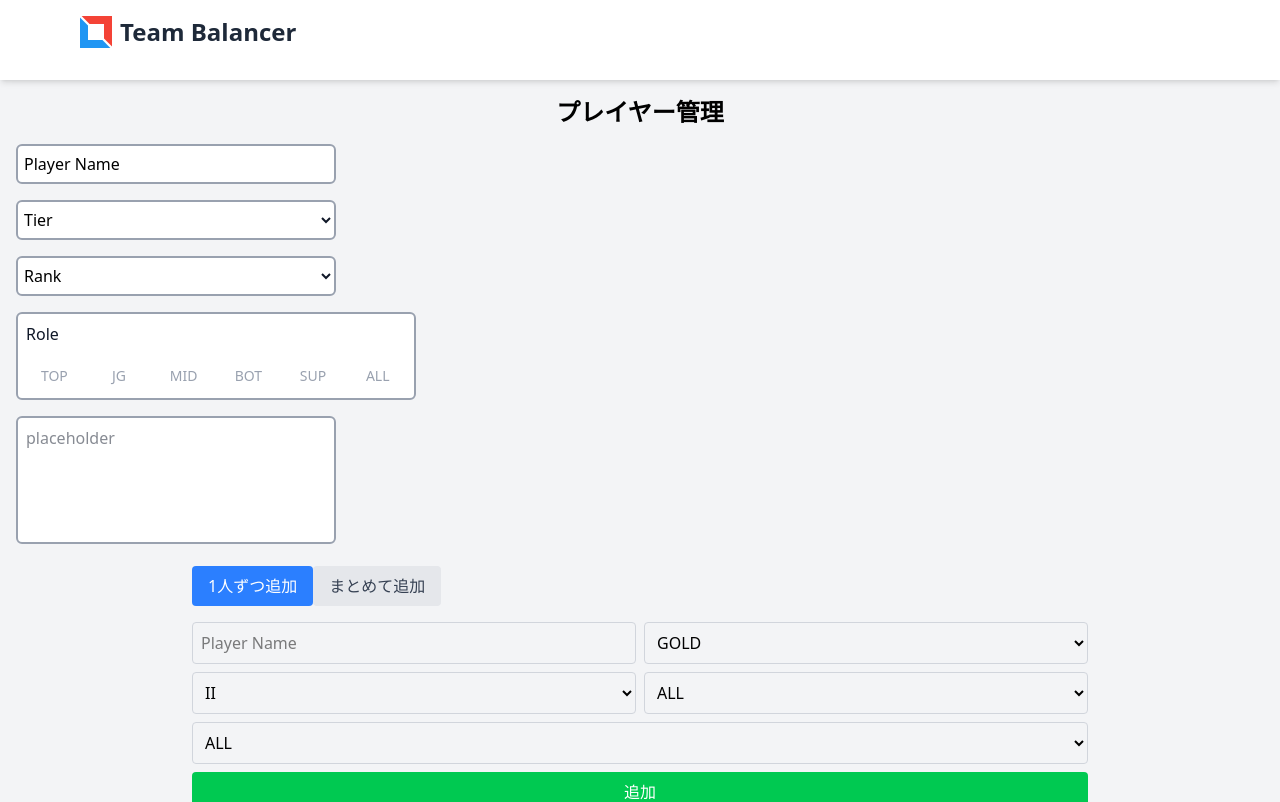
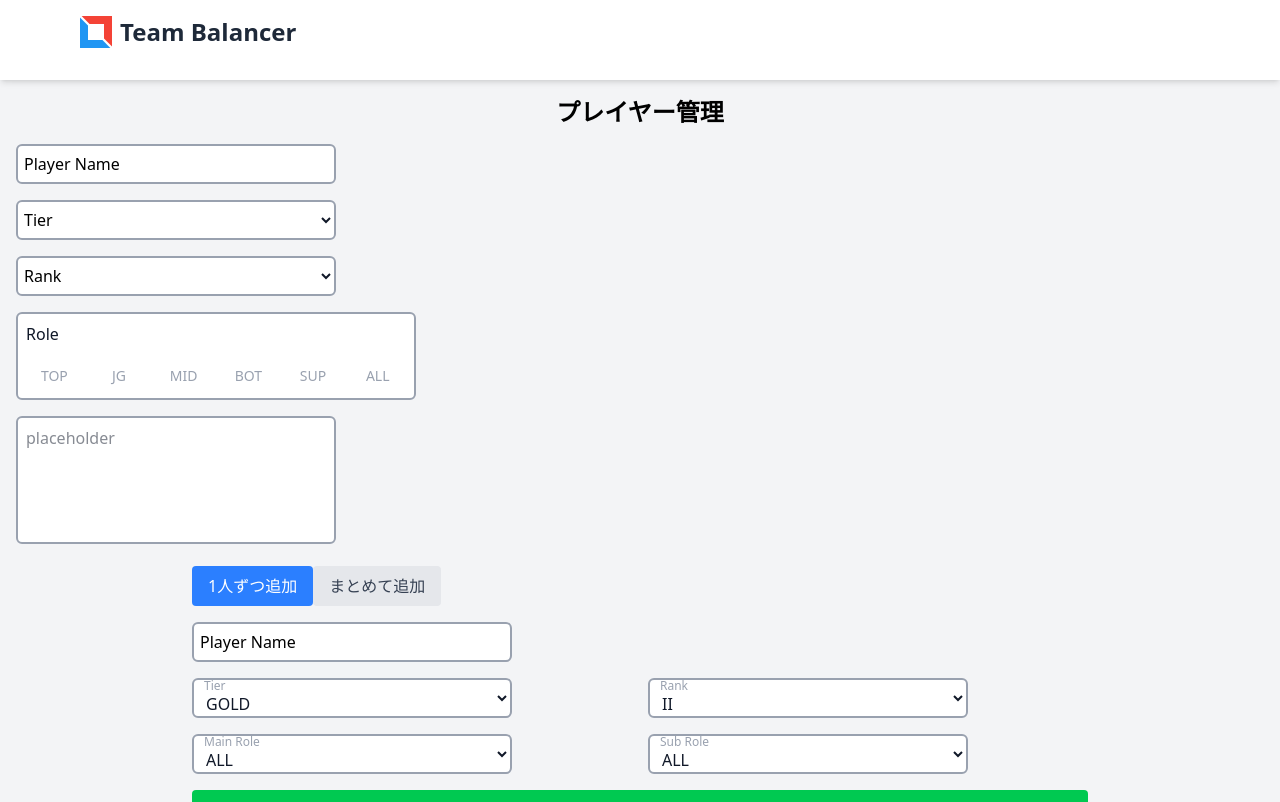
Before and after one commit to karasu354/team-balancer, a Next.js app: page / in a window 1280 px wide. Shown: the top 802 px of the page. Built offline with nearby package versions, Linux system fonts and the light colour scheme.

Commit message:
init: automation player input form

```diff
--- /dev/null
+++ b/components/Form/SinglePlayerInputForm.tsx
@@ -0,0 +1,97 @@
+import React from 'react'
+
+import { rankEnum, tierEnum } from '../../utils/rank'
+import { roleEnum } from '../../utils/role'
+import Dropdown from '../Input/Dropdown'
+import InputText from '../Input/InputText'
+
+interface SinglePlayerInputFormProps {
+  name: string
+  setName: (value: string) => void
+  tier: tierEnum
+  setTier: (value: tierEnum) => void
+  rank: rankEnum
+  setRank: (value: rankEnum) => void
+  mainRole: roleEnum
+  setMainRole: (value: roleEnum) => void
+  subRole: roleEnum
+  setSubRole: (value: roleEnum) => void
+  onAddPlayer: () => void
+  isRankDisabled: boolean
+}
+
+const SinglePlayerInputForm: React.FC<SinglePlayerInputFormProps> = ({
+  name,
+  setName,
+  tier,
+  setTier,
+  rank,
+  setRank,
+  mainRole,
+  setMainRole,
+  subRole,
+  setSubRole,
+  onAddPlayer,
+  isRankDisabled,
+}) => {
+  return (
+    <div className="flex flex-col space-y-4">
+      {/* Name Input */}
+      <InputText value={name} setValue={setName} label="Player Name" />
+
+      {/* Tier and Rank Dropdowns */}
+      <div className="flex space-x-4">
+        <Dropdown
+          value={tier}
+          setValue={(value) => setTier(value as tierEnum)}
+          label="Tier"
+          options={Object.values(tierEnum).map((tierValue) => ({
+            label: tierValue,
+            value: tierValue,
+          }))}
+        />
+        <Dropdown
+          value={rank}
+          setValue={(value) => setRank(value as rankEnum)}
+          label="Rank"
+          options={Object.values(rankEnum).map((rankValue) => ({
+            label: rankValue,
+            value: rankValue,
+          }))}
+        />
+      </div>
+
+      {/* Main Role and Sub Role Dropdowns */}
+      <div className="flex space-x-4">
+        <Dropdown
+          value={mainRole}
+          setValue={(value) => setMainRole(value as roleEnum)}
+          label="Main Role"
+          options={Object.values(roleEnum).map((roleValue) => ({
+            label: roleValue,
+            value: roleValue,
+          }))}
+        />
+        <Dropdown
+          value={subRole}
+          setValue={(value) => setSubRole(value as roleEnum)}
+          label="Sub Role"
+          options={Object.values(roleEnum).map((roleValue) => ({
+            label: roleValue,
+            value: roleValue,
+          }))}
+        />
+      </div>
+
+      {/* Add Player Button */}
+      <button
+        onClick={onAddPlayer}
+        className="rounded bg-green-500 px-4 py-2 text-white transition hover:bg-green-600"
+      >
+        Add Player
+      </button>
+    </div>
+  )
+}
+
+export default SinglePlayerInputForm
--- a/components/PlayerInputForm.tsx
+++ b/components/PlayerInputForm.tsx
@@ -3,7 +3,8 @@ import React, { useState } from 'react'
 import { rankEnum, tierEnum } from '../utils/rank'
 import { roleEnum } from '../utils/role'
 import { TeamBalancer } from '../utils/teamBalancer'
-import ChatLogInputForm from './ChatLogInputForm'
+import ChatLogInputForm from './Form/ChatLogInputForm'
+import SinglePlayerInputForm from './Form/SinglePlayerInputForm'
 
 interface PlayerInputFormProps {
   teamBalancer: TeamBalancer
@@ -75,74 +76,20 @@ const PlayerInputForm: React.FC<PlayerInputFormProps> = ({
 
       <div className="h-48">
         {activeTab === 'single' ? (
-          <div className="flex flex-col space-y-2">
-            <div className="flex items-center space-x-2">
-              <input
-                type="text"
-                placeholder="Player Name"
-                value={name}
-                onChange={(e) => setName(e.target.value)}
-                className="w-full rounded border border-gray-300 p-2"
-              />
-              <select
-                value={tier}
-                onChange={(e) => setTier(e.target.value as tierEnum)}
-                className="w-full rounded border border-gray-300 p-2"
-              >
-                {Object.values(tierEnum).map((tierValue) => (
-                  <option key={tierValue} value={tierValue}>
-                    {tierValue}
-                  </option>
-                ))}
-              </select>
-            </div>
-            <div className="flex items-center space-x-2">
-              <select
-                value={rank}
-                onChange={(e) => setRank(e.target.value as rankEnum)}
-                className={`w-full rounded border p-2 ${
-                  isRankDisabled
-                    ? 'cursor-not-allowed bg-gray-100 text-gray-400'
-                    : 'border-gray-300'
-                }`}
-                disabled={isRankDisabled}
-              >
-                {Object.values(rankEnum).map((rankValue) => (
-                  <option key={rankValue} value={rankValue}>
-                    {rankValue}
-                  </option>
-                ))}
-              </select>
-              <select
-                value={mainRole}
-                onChange={(e) => setMainRole(e.target.value as roleEnum)}
-                className="w-full rounded border border-gray-300 p-2"
-              >
-                {Object.values(roleEnum).map((roleValue) => (
-                  <option key={roleValue} value={roleValue}>
-                    {roleValue}
-                  </option>
-                ))}
-              </select>
-            </div>
-            <select
-              value={subRole}
-              onChange={(e) => setSubRole(e.target.value as roleEnum)}
-              className="w-full rounded border border-gray-300 p-2"
-            >
-              {Object.values(roleEnum).map((roleValue) => (
-                <option key={roleValue} value={roleValue}>
-                  {roleValue}
-                </option>
-              ))}
-            </select>
-            <button
-              onClick={handleAddPlayer}
-              className="rounded bg-green-500 px-4 py-2 text-white transition hover:bg-green-600"
-            >
-              追加
-            </button>
-          </div>
+          <SinglePlayerInputForm
+            name={name}
+            setName={setName}
+            tier={tier}
+            setTier={setTier}
+            rank={rank}
+            setRank={setRank}
+            mainRole={mainRole}
+            setMainRole={setMainRole}
+            subRole={subRole}
+            setSubRole={setSubRole}
+            onAddPlayer={handleAddPlayer}
+            isRankDisabled={isRankDisabled}
+          />
         ) : (
           <ChatLogInputForm
             teamBalancer={teamBalancer}
```
Also changed, not shown: components/Form/ChatLogInputForm.tsx (renamed from components/ChatLogInputForm.tsx).
